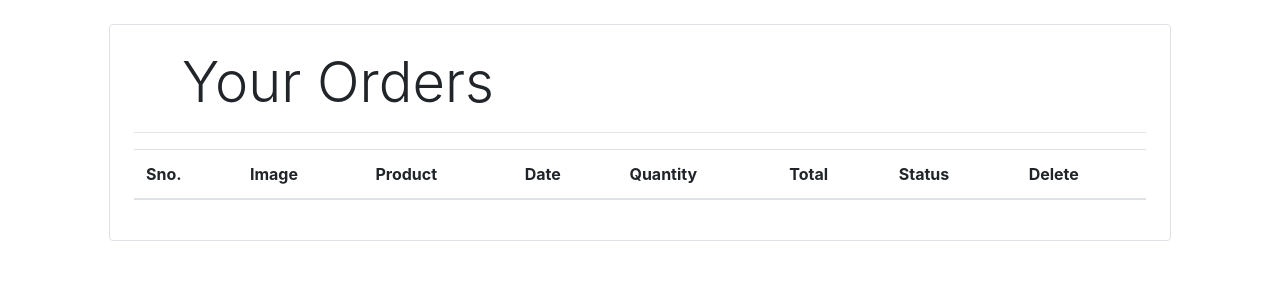
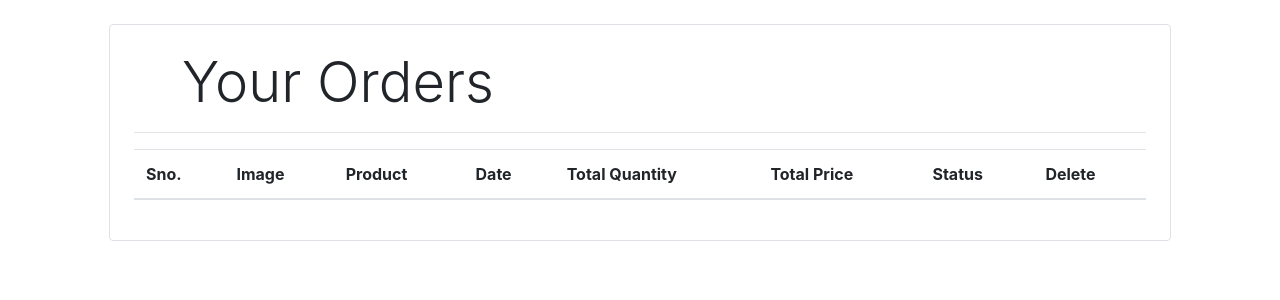
Before and after one commit to bannu-star-code/Ecommerce_Portal, a Django app: page /orders in a window 1280 px wide. Shown: the part 64-364 px from the top of the page. Run offline with Django 3.2, Linux system fonts and the light colour scheme; data comes from the database, SQL or seed files in the repository; both versions use the stored data as it was after the commit; lists and menus that the app fills with data are empty; some libraries are stand-ins or nearby versions.

Commit message:
Some Changes Made

```diff
--- a/Eshop/store/models/customer.py
+++ b/Eshop/store/models/customer.py
@@ -8,6 +8,8 @@ class Customer(models.Model):
     email=models.EmailField()
     password=models.CharField(max_length=10)
 
+    def __str__(self):
+        return self.first_name
     def register(self):
         self.save()
 
--- a/Eshop/store/models/order.py
+++ b/Eshop/store/models/order.py
@@ -18,6 +18,7 @@ class Order(models.Model):
     status = models.BooleanField(default=False)
 
 
+
     def placeOrder(self):
         self.save()
 
--- a/Eshop/store/models/products.py
+++ b/Eshop/store/models/products.py
@@ -8,8 +8,8 @@ class Product(models.Model):
     description=models.CharField(max_length=200, default='')
     image=models.ImageField(upload_to='upload/products/')
 
-    # def __str__(self):
-    #     return self.name
+    def __str__(self):
+        return self.name
 
     @staticmethod
     def get_products_by_id(ids):
--- a/Eshop/store/templates/cart.html
+++ b/Eshop/store/templates/cart.html
@@ -94,7 +94,7 @@
                   </div>
 
                   <!-- TTotal Price -->
-                  <input type="text" name="Total_price" value="{{ products|total_cart_price:request.session.cart}}" hidden>
+                  <input type="text" name="Total_price" value="{{ products|total_cart_price:request.session.cart}}">
                   <input type="submit" class="btn btn-outline-info col-lg-6" value='Check Out'>
               </form>
 
--- a/Eshop/store/templates/orders.html
+++ b/Eshop/store/templates/orders.html
@@ -15,8 +15,8 @@
           <th>Product</th>
           <th>Date</th>
           <!-- <th>Price</th> -->
-          <th>Quantity</th>
-          <th>Total</th>
+          <th>Total Quantity</th>
+          <th>Total Price</th>
           <th>Status</th>
           <th>Delete</th>
         </tr>
@@ -35,15 +35,16 @@
           <td>{{order.date}}</td>
           <!-- <td> {{order.price|currency}}</td> -->
           <td> {{order.quantity}}</td>
-          <td> {{order.quantity|multiply:order.price|currency}}</td>
+          <td> {{order.price}}</td>
+          <!-- <td> {{order.quantity|multiply:order.price|currency}}</td> -->
           {% if order.status%}
           <td><small class="badge badge-success">Completed</small></td>
           {% else%}
           <td><small class="badge badge-warning">Pending</small></td>
           <td>
             <form action="" method="GET">
-              <input type="text" name="del_order" id="" value="{{order.id}}">
-              <input type="submit" value="Delete">
+              <input type="text" name="del_order" id="" value="{{order.id}}" hidden>
+              <input type="submit" value="Delete Order">
             </form>
           </td>
           {%endif%}
--- a/Eshop/store/views/checkout.py
+++ b/Eshop/store/views/checkout.py
@@ -34,14 +34,14 @@ class Checkout(View):
         # order.product.set(allprods)
         # order.save()
         # cart={}
-
+        print(price)
         print(sum(list(cart.values())))
         order=Order.objects.create(customer=Customer(id=customer),price=int(price),quantity=sum(list(cart.values()))
         )
         order.product.set(allprods)
         print("order",Order.product)
         print("lennnn",len(order.product.all()))
-        print("asss",order.product.all()[1].quantity)
+        print("asss",order.product.all())
         order.save()
         # request.session["cart"]={}
         return redirect('cart')
--- a/Eshop/store/views/orders.py
+++ b/Eshop/store/views/orders.py
@@ -10,12 +10,18 @@ from django.utils.decorators import method_decorator
 class Orders(View):
     # @method_decorator(auth_middleware)
     def get(self, request):
-        # del_order=request.GET["del_order"]
-        # if del_order:
-        #     print(del_order)
+        try:
+            del_order=request.GET["del_order"]
+            if del_order:
+            # print(del_order)
+                dell=Order.objects.filter(id=del_order)
+                print(dell)
+                dell.delete()
+        except:
+            pass
         customer=request.session.get('customer')
-        # print(customer)
-        orders=Order.get_orders_by_customer_id(customer)
+
+        orders=Order.get_orders_by_customer_id(customer).order_by('-price')
         # for i in orders:
         #     print(i.product.all())
         # print(orders.product)
```
Also changed, not shown: Eshop/db.sqlite3, Eshop/products/alex-haigh-fEt6Wd4t4j0-unsplash.jpg (deleted).
